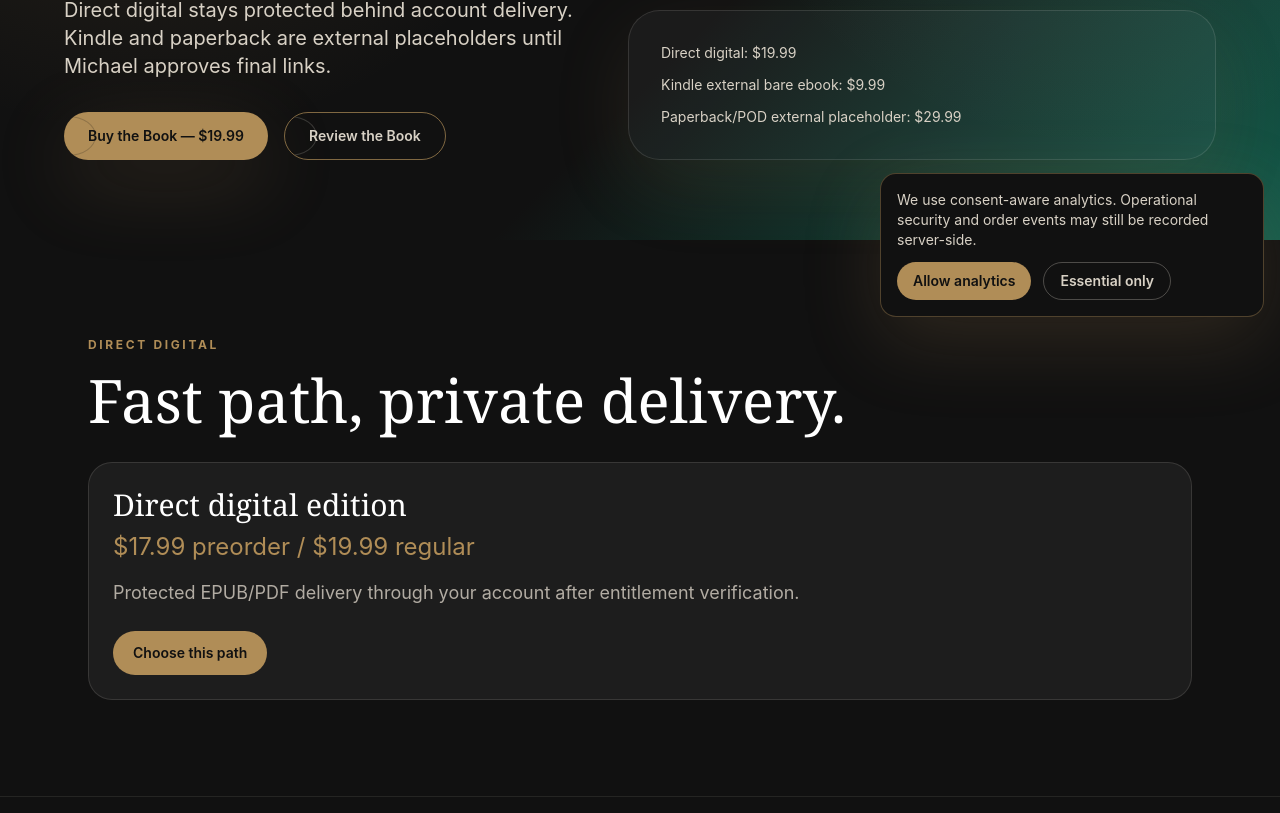
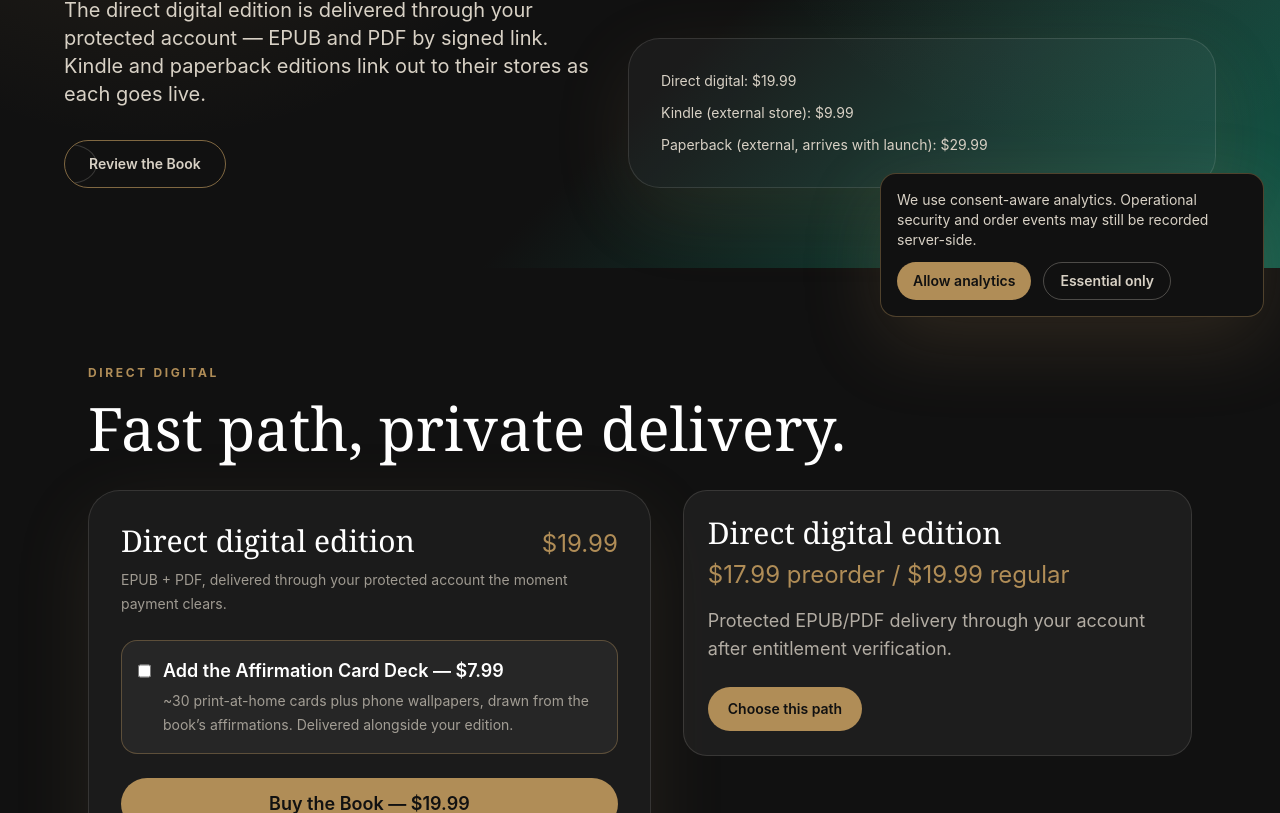
Before and after one commit to miketui/Last2, a Next.js app in the folder author-site/: page /buy in a window 1280 px wide. Shown: the part 467-1280 px from the top of the page. Built offline with nearby package versions, Linux system fonts and the light colour scheme; no server answers.

Commit message:
iter3(copy+flow): buy page uses real checkout component (was GET link to POST API), internal VERIFY marker removed from public hero, placeholder/scaffold language rewritten on public surfaces

```diff
--- a/author-site/app/book/page.tsx
+++ b/author-site/app/book/page.tsx
@@ -10,5 +10,5 @@ import { priceConfig } from "@/content/book";
 export const metadata = pageMetadata("Book", "The direct digital edition, pricing, and protected delivery path for Curls & Contemplation.", { path: "/book" });
 
 export default function Page() {
-  return <main><script type="application/ld+json" dangerouslySetInnerHTML={{ __html: JSON.stringify([bookJsonLd(), productJsonLd()]) }} /><PageHero eyebrow="Book" title="A career map for the parts nobody puts on the mood board." description="Move from creative identity to client experience, business rhythm, and contemplative sustainability—without fake promises or inflated claims." primaryHref="/preorder" primaryLabel="Preorder — $17.99" secondaryHref="/free-chapter" secondaryLabel="Read Chapter 1 Free"><BookMockup /></PageHero><Section eyebrow="Inside the book" title="Four parts, one calmer path."><ChapterPathway /><div className="mt-10"><PricingCard /></div><p className="mt-5 text-sm text-whitegold/70">Kindle external: ${priceConfig.kindleExternal.amount.toFixed(2)}. Paperback/POD placeholder: ${priceConfig.paperbackExternal.amount.toFixed(2)}.</p></Section></main>;
+  return <main><script type="application/ld+json" dangerouslySetInnerHTML={{ __html: JSON.stringify([bookJsonLd(), productJsonLd()]) }} /><PageHero eyebrow="Book" title="A career map for the parts nobody puts on the mood board." description="Move from creative identity to client experience, business rhythm, and contemplative sustainability—without fake promises or inflated claims." primaryHref="/preorder" primaryLabel="Preorder — $17.99" secondaryHref="/free-chapter" secondaryLabel="Read Chapter 1 Free"><BookMockup /></PageHero><Section eyebrow="Inside the book" title="Four parts, one calmer path."><ChapterPathway /><div className="mt-10"><PricingCard /></div><p className="mt-5 text-sm text-whitegold/70">Kindle edition ${priceConfig.kindleExternal.amount.toFixed(2)} and paperback ${priceConfig.paperbackExternal.amount.toFixed(2)} arrive through their own stores.</p></Section></main>;
 }
--- a/author-site/app/buy/page.tsx
+++ b/author-site/app/buy/page.tsx
@@ -2,10 +2,39 @@ import { pageMetadata } from "@/lib/seo";
 import { PageHero } from "@/components/design/PageHero";
 import { Section } from "@/components/design/Section";
 import { PricingCard } from "@/components/PricingCard";
+import { PreorderCheckout } from "@/components/PreorderCheckout";
 import { priceConfig } from "@/content/book";
 
-export const metadata = pageMetadata("Buy", "Choose direct digital, Kindle, or paperback placeholder purchase paths.");
+export const metadata = pageMetadata("Buy", "Choose the format that fits how you read — direct digital, Kindle, or paperback.");
 
 export default function Page() {
-  return <main><PageHero eyebrow="Purchase paths" title="Choose the format that fits how you read." description="Direct digital stays protected behind account delivery. Kindle and paperback are external placeholders until Michael approves final links." primaryHref="/api/checkout" primaryLabel="Buy the Book — $19.99" secondaryHref="/book" secondaryLabel="Review the Book"><div className="grid gap-3 text-sm text-whitegold/78"><p>Direct digital: ${priceConfig.regularDirect.amount.toFixed(2)}</p><p>Kindle external bare ebook: ${priceConfig.kindleExternal.amount.toFixed(2)}</p><p>Paperback/POD external placeholder: ${priceConfig.paperbackExternal.amount.toFixed(2)}</p></div></PageHero><Section eyebrow="Direct digital" title="Fast path, private delivery."><PricingCard /></Section></main>;
+  return (
+    <main>
+      <PageHero
+        eyebrow="Purchase paths"
+        title="Choose the format that fits how you read."
+        description="The direct digital edition is delivered through your protected account — EPUB and PDF by signed link. Kindle and paperback editions link out to their stores as each goes live."
+        secondaryHref="/book"
+        secondaryLabel="Review the Book"
+      >
+        <div className="grid gap-3 text-sm text-whitegold/78">
+          <p>Direct digital: ${priceConfig.regularDirect.amount.toFixed(2)}</p>
+          <p>Kindle (external store): ${priceConfig.kindleExternal.amount.toFixed(2)}</p>
+          <p>Paperback (external, arrives with launch): ${priceConfig.paperbackExternal.amount.toFixed(2)}</p>
+        </div>
+      </PageHero>
+      <Section eyebrow="Direct digital" title="Fast path, private delivery.">
+        <div className="grid gap-8 lg:grid-cols-[1.05fr_0.95fr] lg:items-start">
+          <PreorderCheckout
+            title="Direct digital edition"
+            price={`$${priceConfig.regularDirect.amount.toFixed(2)}`}
+            ctaLabel={`Buy the Book — $${priceConfig.regularDirect.amount.toFixed(2)}`}
+            note="EPUB + PDF, delivered through your protected account the moment payment clears."
+            sourcePage="/buy"
+          />
+          <PricingCard />
+        </div>
+      </Section>
+    </main>
+  );
 }
--- a/author-site/app/chapters/page.tsx
+++ b/author-site/app/chapters/page.tsx
@@ -2,5 +2,5 @@ import { pageMetadata } from "@/lib/seo";
 import { Section } from "@/components/design/Section";
 import { PageHero } from "@/components/design/PageHero";
 import { ChapterPathway } from "@/components/motion/ChapterPathway";
-export const metadata = pageMetadata("Chapters", "Chapter pathway scaffold for the book.");
+export const metadata = pageMetadata("Chapters", "The four-part chapter pathway of Curls & Contemplation.");
 export default function ChaptersPage() { return <main><PageHero eyebrow="Chapter pathway" title="Move through the work with intention." description="A four-part structure for creative standards, client experience, business rhythm, and reflective sustainability." primaryHref="/preorder" primaryLabel="Preorder — $17.99" secondaryHref="/free-chapter" secondaryLabel="Read Chapter 1 Free" /><Section eyebrow="Pathway" title="Each chapter is a step, not a shortcut."><ChapterPathway /></Section></main>; }
--- a/author-site/app/resources/page.tsx
+++ b/author-site/app/resources/page.tsx
@@ -4,7 +4,7 @@ import { Section } from "@/components/design/Section";
 import { WorksheetCard } from "@/components/WorksheetCard";
 import { worksheets } from "@/content/worksheets";
 
-export const metadata = pageMetadata("Resources", "Scaffolded resource library for hairstylist creative excellence.");
+export const metadata = pageMetadata("Resources", "A quiet resource library for the work behind the work.");
 
 export default function Page() {
   return <main><PageHero eyebrow="Resources" title="Tools for the work behind the work." description="Resource-library surfaces are prepared for future expansion, without activating a live subscription offer." primaryHref="/worksheets" primaryLabel="Preview Worksheets" secondaryHref="/preorder" secondaryLabel="Preorder — $17.99" /><Section eyebrow="Scaffolded library" title="Useful, quiet, not overpromised."><div className="grid gap-5 md:grid-cols-2">{worksheets.map((worksheet) => <WorksheetCard key={worksheet.slug} worksheet={worksheet} />)}</div></Section></main>;
--- a/author-site/app/worksheets/page.tsx
+++ b/author-site/app/worksheets/page.tsx
@@ -4,7 +4,7 @@ import { Section } from "@/components/design/Section";
 import { WorksheetCard } from "@/components/WorksheetCard";
 import { worksheets } from "@/content/worksheets";
 
-export const metadata = pageMetadata("Worksheets", "Worksheet scaffolds for the future resource library.");
+export const metadata = pageMetadata("Worksheets", "Preview the worksheets that accompany the book.");
 
 export default function Page() {
   return <main><PageHero eyebrow="Worksheets" title="Turn reflection into a next action." description="The worksheet area previews practical tools that support the book. Final gated assets still require owner approval before launch." primaryHref="/preorder" primaryLabel="Preorder — $17.99" /><Section eyebrow="Preview" title="Two starter tools for the direct edition path."><div className="grid gap-5 md:grid-cols-2">{worksheets.map((worksheet) => <WorksheetCard key={worksheet.slug} worksheet={worksheet} />)}</div></Section></main>;
--- a/author-site/components/BookHero.tsx
+++ b/author-site/components/BookHero.tsx
@@ -14,12 +14,11 @@ export function BookHero() {
           <h1 className="mt-5 max-w-4xl font-display text-5xl leading-[0.92] text-white sm:text-6xl md:text-7xl">You learned the craft. Nobody taught you the business.</h1>
           <p className="mt-6 max-w-2xl text-xl leading-8 text-whitegold md:text-2xl">{book.subtitle}</p>
           <p className="mt-6 max-w-2xl text-base leading-8 text-whitegold/80 md:text-lg">A grounded guide for freelance hairstylists navigating pricing, etiquette, leadership, burnout, and the quiet decisions that shape a sustainable creative career.</p>
-          <p className="mt-4 max-w-2xl text-sm leading-6 text-whitegold/60">{book.credibilityNote}</p>
           <div className="mt-8 flex flex-col gap-4 sm:flex-row sm:items-center">
             <MagneticCurlButton href="/preorder">Preorder — ${priceConfig.preorderDirect.amount.toFixed(2)}</MagneticCurlButton>
             <MagneticCurlButton href="/free-chapter" variant="secondary">Read Chapter 1 Free</MagneticCurlButton>
           </div>
-          <p className="mt-5 text-sm text-whitegold/65">Direct launch price. Kindle remains ${priceConfig.kindleExternal.amount.toFixed(2)} external; paperback/POD placeholder remains ${priceConfig.paperbackExternal.amount.toFixed(2)}.</p>
+          <p className="mt-5 text-sm text-whitegold/65">Direct launch price. Kindle edition ${priceConfig.kindleExternal.amount.toFixed(2)} and paperback ${priceConfig.paperbackExternal.amount.toFixed(2)} arrive through their own stores.</p>
         </div>
         <div className="relative z-10">
           <BookTilt><BookMockup /></BookTilt>
--- a/author-site/components/PreorderCheckout.tsx
+++ b/author-site/components/PreorderCheckout.tsx
@@ -7,7 +7,19 @@ import { useState, type FormEvent } from "react";
  * Affirmation Card Deck order bump. Posts to /api/checkout and follows the
  * Stripe-hosted session URL. Test mode until live keys are activated.
  */
-export function PreorderCheckout() {
+export function PreorderCheckout({
+  title = "Direct digital edition",
+  price = "$17.99",
+  ctaLabel = "Preorder — $17.99",
+  note = "EPUB + PDF, delivered through your protected account. $19.99 fifteen days after release — that schedule is real and it is the only urgency on this page.",
+  sourcePage = "/preorder"
+}: {
+  title?: string;
+  price?: string;
+  ctaLabel?: string;
+  note?: string;
+  sourcePage?: string;
+}) {
   const [status, setStatus] = useState<"idle" | "submitting" | "error">("idle");
   const [message, setMessage] = useState<string | null>(null);
 
@@ -20,7 +32,7 @@ export function PreorderCheckout() {
       const response = await fetch("/api/checkout", {
         method: "POST",
         headers: { "Content-Type": "application/json" },
-        body: JSON.stringify({ product: "direct_ebook", addCardDeck, sourcePage: "/preorder" })
+        body: JSON.stringify({ product: "direct_ebook", addCardDeck, sourcePage })
       });
       const json = await response.json().catch(() => null);
       if (response.ok && json?.ok && json.url) {
@@ -42,10 +54,10 @@ export function PreorderCheckout() {
   return (
     <form onSubmit={onSubmit} className="editorial-panel rounded-[2rem] p-6 md:p-8">
       <div className="flex items-baseline justify-between gap-4">
-        <h3 className="font-display text-3xl text-white">Direct digital edition</h3>
-        <p className="text-2xl text-antique">$17.99</p>
+        <h3 className="font-display text-3xl text-white">{title}</h3>
+        <p className="text-2xl text-antique">{price}</p>
       </div>
-      <p className="mt-2 text-sm leading-6 text-whitegold/70">EPUB + PDF, delivered through your protected account. $19.99 fifteen days after release — that schedule is real and it is the only urgency on this page.</p>
+      <p className="mt-2 text-sm leading-6 text-whitegold/70">{note}</p>
 
       <label className="mt-6 flex cursor-pointer items-start gap-3 rounded-2xl border border-antique/40 bg-white/5 p-4 transition hover:border-antique/70">
         <input type="checkbox" name="card-deck" className="mt-1 h-5 w-5 accent-[#B08D57]" />
@@ -60,7 +72,7 @@ export function PreorderCheckout() {
         disabled={status === "submitting"}
         className="mt-6 w-full rounded-full bg-antique px-5 py-3 font-semibold text-obsidian transition-opacity focus-visible:outline-none focus-visible:ring-2 focus-visible:ring-antique focus-visible:ring-offset-2 focus-visible:ring-offset-obsidian disabled:opacity-60"
       >
-        {status === "submitting" ? "Opening secure checkout…" : "Preorder — $17.99"}
+        {status === "submitting" ? "Opening secure checkout…" : ctaLabel}
       </button>
       <p className="mt-3 text-center text-xs text-whitegold/60">Secure checkout by Stripe. Refunds revoke digital access — honest both ways.</p>
       {message ? (
```
